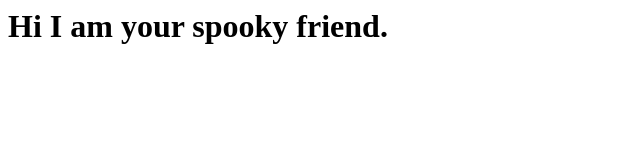
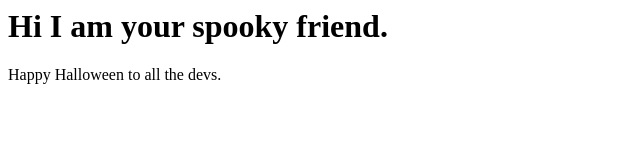
Before and after one commit to MohitAggrawal/mySite, a plain HTML site: page index.html in a window 1280 px wide. Shown: the whole page, without its empty margins (0-640 px from the left). Drawn offline with Linux system fonts and the light colour scheme.

Commit message:
Update index.html

```diff
--- a/index.html
+++ b/index.html
@@ -1,5 +1,6 @@
 <html>
   <body>
     <h1>Hi I am your spooky friend.</h1>
+    <p>Happy Halloween to all the devs.</p>
   </body>
 </html>
```
